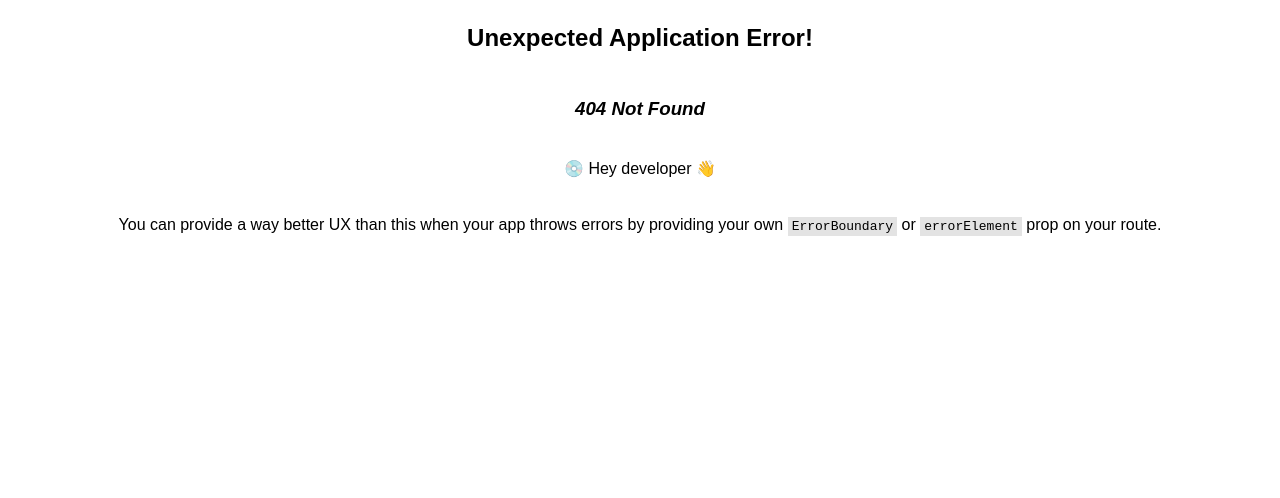
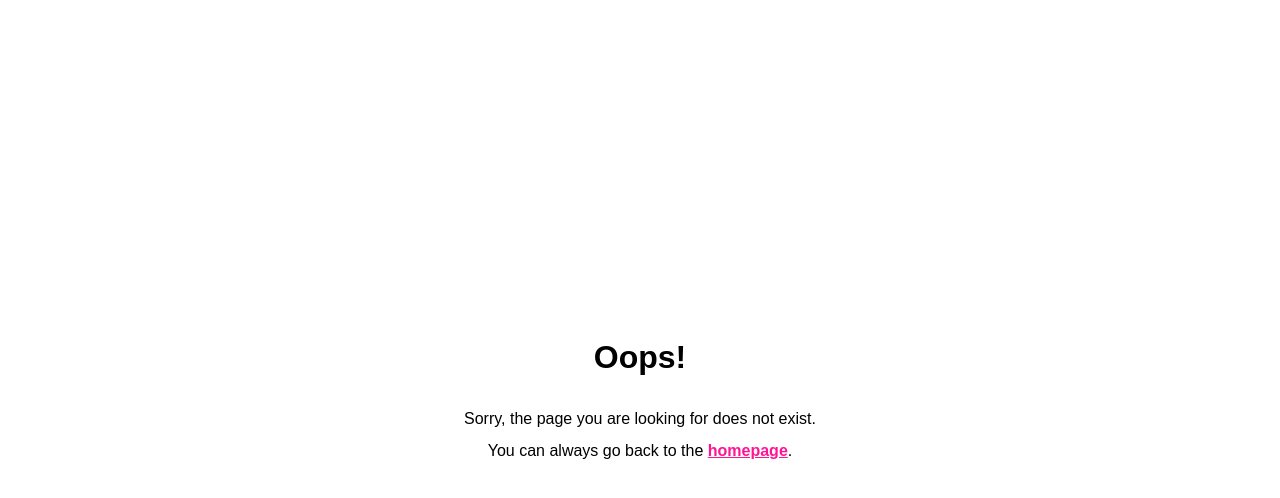
Before and after one commit to KahKitZheng/not-a-wordle, a React (Vite) app: page /room/1 in a window 1280 px wide. Before the commit this address had no page. Shown: the top 498 px of the page. Built offline with nearby package versions, Linux system fonts and the light colour scheme.

Commit message:
Feat: Add 404 error page

```diff
--- a/src/components/App/index.tsx
+++ b/src/components/App/index.tsx
@@ -1,25 +1,21 @@
-import { RouterProvider, createBrowserRouter } from "react-router-dom";
+import { BrowserRouter as Router, Routes, Route } from "react-router-dom";
 
 // Pages
 import HomePage from "../../routes/Home/HomePage";
-import CreateRoomPage from "../../routes/CreateRoom/CreateRoomPage";
 import SingleplayerPage from "../../routes/Singleplayer/SinglePlayerPage";
+import MultiplayerPage from "../../routes/Multiplayer/MultiplayerPage";
+import NotFoundPage from "../../routes/404/NotFoundPage";
 
 export default function App() {
-  const router = createBrowserRouter([
-    {
-      path: "/",
-      element: <HomePage />,
-    },
-    {
-      path: "/play",
-      element: <SingleplayerPage />,
-    },
-    {
-      path: "/create-room",
-      element: <CreateRoomPage />,
-    },
-  ]);
+  return (
+    <Router>
+      <Routes>
+        <Route path="/" element={<HomePage />} />
+        <Route path="/play" element={<SingleplayerPage />} />
+        <Route path="/room/roomId" element={<MultiplayerPage />} />
 
-  return <RouterProvider router={router} />;
+        <Route path="*" element={<NotFoundPage />} />
+      </Routes>
+    </Router>
+  );
 }
--- /dev/null
+++ b/src/routes/404/NotFoundPage.scss
@@ -0,0 +1,27 @@
+.error-page {
+  display: flex;
+  align-items: center;
+  justify-content: center;
+  flex-direction: column;
+  height: 100%;
+
+  &__title {
+    font-size: 2rem;
+    font-weight: 700;
+    margin-top: 0;
+  }
+
+  &__subtitle {
+    font-size: 1rem;
+    margin: 0.25rem;
+  }
+
+  &__link {
+    color: deeppink;
+    font-weight: 600;
+
+    &:visited {
+      color: deeppink;
+    }
+  }
+}
--- /dev/null
+++ b/src/routes/404/NotFoundPage.tsx
@@ -0,0 +1,20 @@
+import { Link } from "react-router-dom";
+import "./NotFoundPage.scss";
+
+export default function NotFoundPage() {
+  return (
+    <div className="error-page">
+      <h1 className="error-page__title">Oops!</h1>
+      <p className="error-page__subtitle">
+        Sorry, the page you are looking for does not exist.
+      </p>
+      <p className="error-page__subtitle">
+        You can always go back to the{" "}
+        <Link to="/" className="error-page__link">
+          homepage
+        </Link>
+        .
+      </p>
+    </div>
+  );
+}
--- a/src/routes/CreateRoom/CreateRoomPage.tsx
+++ b/src/routes/Multiplayer/MultiplayerPage.tsx
@@ -1,5 +1,5 @@
 import Layout from "../../components/Layout";
 
-export default function CreateRoomPage() {
+export default function MultiplayerPage() {
   return <Layout>Create a new room</Layout>;
 }
```
Also changed, not shown: src/routes/Multiplayer/Multiplayer.scss (added).
